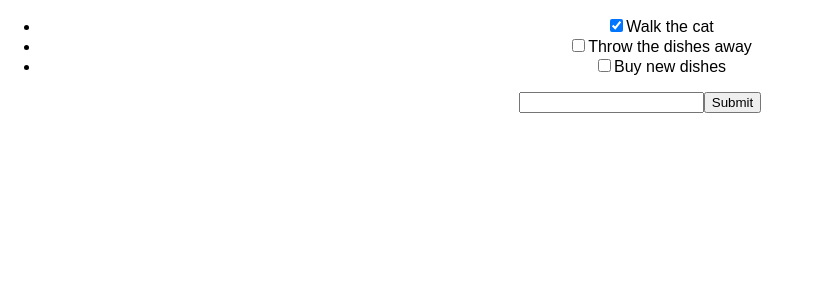
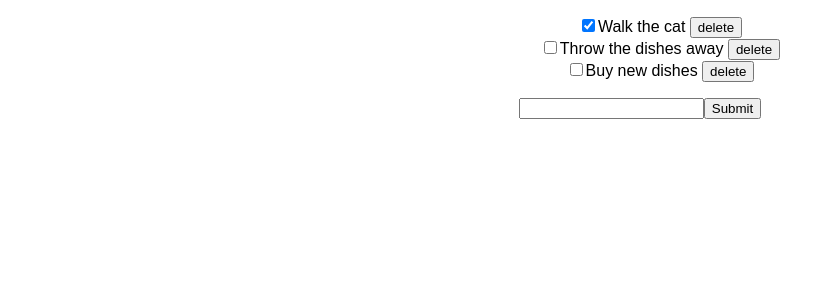
Before and after one commit to natalie-nmt/react-to-do, a React (Create React App) app: page / in a window 1280 px wide. Shown: the top 300 px of the page, without its empty margins (0-819 px from the left). Built offline with nearby package versions, Linux system fonts and the light colour scheme.

Commit message:
first attempt at delete button

```diff
--- a/src/App.js
+++ b/src/App.js
@@ -7,12 +7,19 @@ class App extends Component {
     super (props);
     this.state = {
       todos: [
-        { description: 'Walk the cat', isCompleted: true },
+        { description: 'Walk the cat', isCompleted: true},
         { description: 'Throw the dishes away', isCompleted: false },
         { description: 'Buy new dishes', isCompleted: false }
       ],
-        newTodoDescription: ''
+        newTodoDescription: '',
     };
+  }
+
+  deleteTodo(index) {
+    console.log(index)
+    var todos = this.state.todos.slice();
+    const activeTodos = todos.filter((todo,i) => i !== index)
+    this.setState({ todos: activeTodos });
   }
 
   handleChange(e) {
@@ -39,12 +46,12 @@ class App extends Component {
       <div className="App">
         <ul>
           { this.state.todos.map( (todo, index) =>
-            <ToDo key={ index } description={ todo.description } isCompleted={ todo.isCompleted } toggleComplete={  () => this.toggleComplete(index) }/>
+            <ToDo key={ index } description={ todo.description } isCompleted={ todo.isCompleted } deleteTodo={ () => this.deleteTodo(index) } toggleComplete={ () => this.toggleComplete(index) }/>
             )}
         </ul>
         <form onSubmit={ (e) => this.handleSubmit(e) }>
           <input type="text" value={ this.state.newTodoDescription } onChange={ (e) => this.handleChange(e) } />
-           <input type="submit" />
+          <input type="submit" />
          </form>
       </div>
     );
--- a/src/components/ToDo.js
+++ b/src/components/ToDo.js
@@ -1,12 +1,13 @@
 import React, { Component } from 'react';
 
  class ToDo extends Component {
-   render() {
+  render() {
      return (
-      <li>
+      <form>
         <input type="checkbox" checked={ this.props.isCompleted } onChange={ this.props.toggleComplete } />
-        <span>{ this.props.description }</span>
-      </li>
+        <span>{ this.props.description } </span>
+        <button onClick={ this.props.deleteTodo }>delete</button>
+      </form>
      );
    }
  }
```
